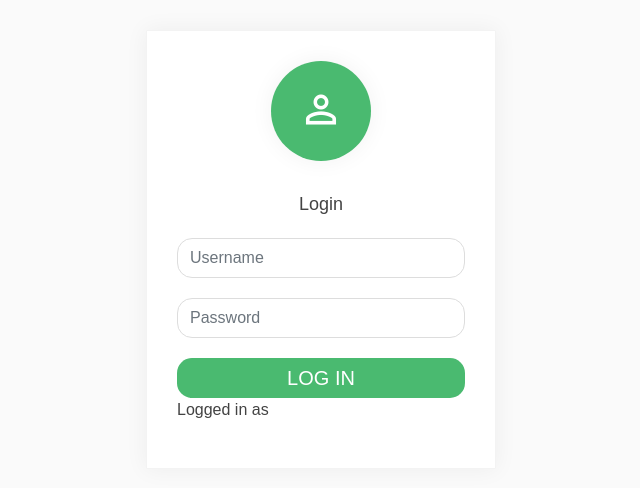
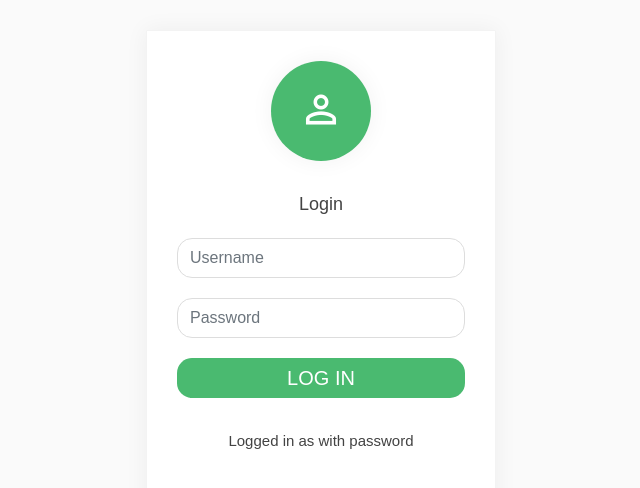
Before and after one commit to sicgorne/bts-market-data, an Angular app: page / in a window 1280 px wide. Shown: the top 488 px of the page, without its empty margins (319-959 px from the left). Built offline with nearby package versions, Linux system fonts and the light colour scheme.

Commit message:
Finished

```diff
--- a/src/app/app.component.css
+++ b/src/app/app.component.css
@@ -73,3 +73,10 @@
 .login-form .btn:focus {
   background: #2e8c4e;
 }
+
+.logged_as {
+  font-size: 15px;
+  text-align: center;
+  padding: 32px;
+  font-weight: 300;
+}
--- a/src/app/app.component.html
+++ b/src/app/app.component.html
@@ -20,7 +20,10 @@
         required="required">
     </div>
     <!--  button   -->
-    <input type="submit" class="btn btn-primary btn-block btn-lg" value="Log In" (click)="authenticate()">
-    <p>Logged in as {{displayedUsername}}</p>
+    <input type="submit" class="btn btn-primary btn-block btn-lg" value="Log In"
+      (click)="authenticate(username, password)">
+    <div class="logged_as">Logged in as {{displayedUsername}} with password
+      {{displayedPassword}}
+    </div>
   </form>
 </div>
--- a/src/app/app.component.ts
+++ b/src/app/app.component.ts
@@ -17,8 +17,14 @@ export class AppComponent {
   public password: string;
 
   public displayedUsername: string;
+  public displayedPassword: string;
 
-  authenticate(username: string) {
+  authenticate(username: string, password: string) {
     this.displayedUsername = username;
+    this.displayedPassword = password;
+  }
+
+  display() {
+    document.getElementByClass("logged_ass").style.display = "show";
   }
 }
```
